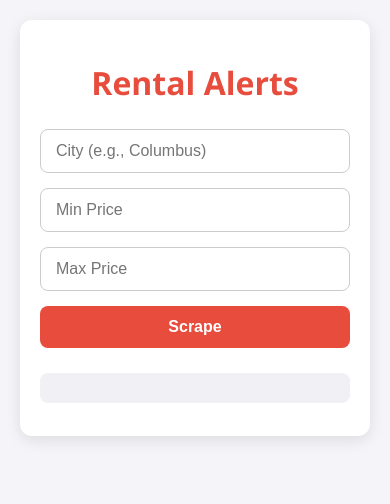
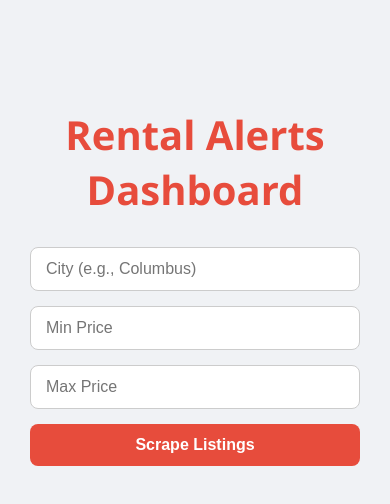
Before and after one commit to GarrettOlitsky/rental-alerts-saas, a plain HTML site: page frontend/index.html in a window 390 px wide. Drawn offline with Linux system fonts and the light colour scheme.

Commit message:
Update index.html

```diff
--- a/frontend/index.html
+++ b/frontend/index.html
@@ -5,91 +5,101 @@
     <meta name="viewport" content="width=device-width, initial-scale=1.0">
     <title>Rental Alerts SaaS</title>
     <style>
-        /* Reset default margin and font */
         body {
             margin: 0;
             font-family: 'Segoe UI', Tahoma, Geneva, Verdana, sans-serif;
-            background: #f4f4f9;
+            background: #f0f2f5;
             color: #333;
         }
 
-        /* Center container */
         .container {
-            max-width: 600px;
+            max-width: 700px;
             margin: 50px auto;
             padding: 30px;
-            background: #fff;
-            border-radius: 12px;
-            box-shadow: 0 4px 15px rgba(0,0,0,0.1);
         }
 
         h1 {
             text-align: center;
             color: #e74c3c;
-            margin-bottom: 25px;
+            margin-bottom: 30px;
+            font-size: 2.5em;
         }
 
         form {
-            display: flex;
-            flex-direction: column;
+            display: grid;
+            grid-template-columns: 1fr 1fr;
             gap: 15px;
+            margin-bottom: 30px;
         }
 
-        input, button {
+        form input, form button {
             padding: 12px 15px;
             font-size: 16px;
             border-radius: 8px;
             border: 1px solid #ccc;
         }
 
-        input:focus {
+        form input:focus {
             outline: none;
             border-color: #e74c3c;
-            box-shadow: 0 0 5px rgba(231,76,60,0.5);
+            box-shadow: 0 0 5px rgba(231,76,60,0.3);
         }
 
-        button {
+        form button {
             background-color: #e74c3c;
             color: white;
             font-weight: bold;
+            border: none;
             cursor: pointer;
-            border: none;
+            grid-column: span 2;
             transition: background 0.3s;
         }
 
-        button:hover {
+        form button:hover {
             background-color: #c0392b;
         }
 
         #results {
-            margin-top: 25px;
-            padding: 15px;
-            background: #f0f0f5;
-            border-radius: 8px;
-            max-height: 300px;
-            overflow-y: auto;
-            white-space: pre-wrap;
-            word-wrap: break-word;
+            display: grid;
+            gap: 15px;
         }
 
-        @media (max-width: 640px) {
-            .container {
-                margin: 20px;
-                padding: 20px;
+        .card {
+            background: white;
+            padding: 15px 20px;
+            border-radius: 10px;
+            box-shadow: 0 3px 8px rgba(0,0,0,0.1);
+        }
+
+        .card h3 {
+            margin: 0 0 10px;
+            color: #e74c3c;
+        }
+
+        .card p {
+            margin: 5px 0;
+        }
+
+        @media (max-width: 600px) {
+            form {
+                grid-template-columns: 1fr;
+            }
+            form button {
+                grid-column: span 1;
             }
         }
     </style>
 </head>
 <body>
     <div class="container">
-        <h1>Rental Alerts</h1>
+        <h1>Rental Alerts Dashboard</h1>
         <form id="scrape-form">
             <input type="text" name="location" placeholder="City (e.g., Columbus)" required>
             <input type="number" name="min_price" placeholder="Min Price" required>
             <input type="number" name="max_price" placeholder="Max Price" required>
-            <button type="submit">Scrape</button>
+            <button type="submit">Scrape Listings</button>
         </form>
-        <pre id="results"></pre>
+        <div id="results"></div>
     </div>
 
     <script>
@@ -100,9 +110,24 @@
             try {
                 const res = await fetch('/scrape', { method: 'POST', body: formData });
                 const data = await res.json();
-                document.getElementById('results').textContent = JSON.stringify(data, null, 2);
+
+                const resultsDiv = document.getElementById('results');
+                resultsDiv.innerHTML = '';
+
+                data.forEach(item => {
+                    const card = document.createElement('div');
+                    card.className = 'card';
+                    card.innerHTML = `
+                        <h3>${item.title}</h3>
+                        <p><strong>Price:</strong> ${item.price}</p>
+                        <p><strong>Location:</strong> ${item.location || 'N/A'}</p>
+                        <p><strong>Link:</strong> <a href="${item.link}" target="_blank">View Listing</a></p>
+                        <p><strong>Date Posted:</strong> ${item.date_posted}</p>
+                    `;
+                    resultsDiv.appendChild(card);
+                });
             } catch (error) {
-                document.getElementById('results').textContent = 'Error fetching data.';
+                document.getElementById('results').innerHTML = '<p style="color:red;">Error fetching data.</p>';
             }
         });
     </script>
```
